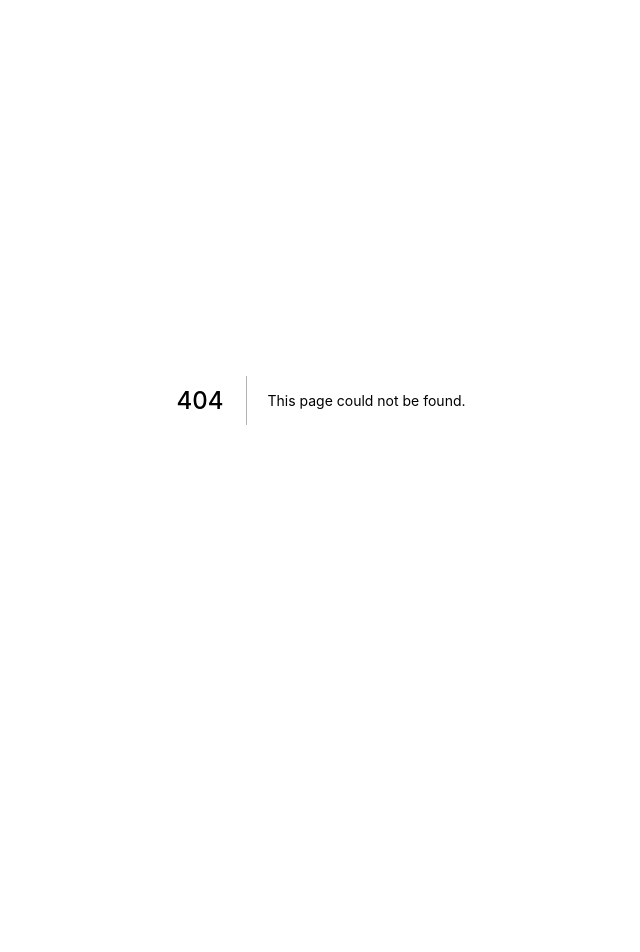
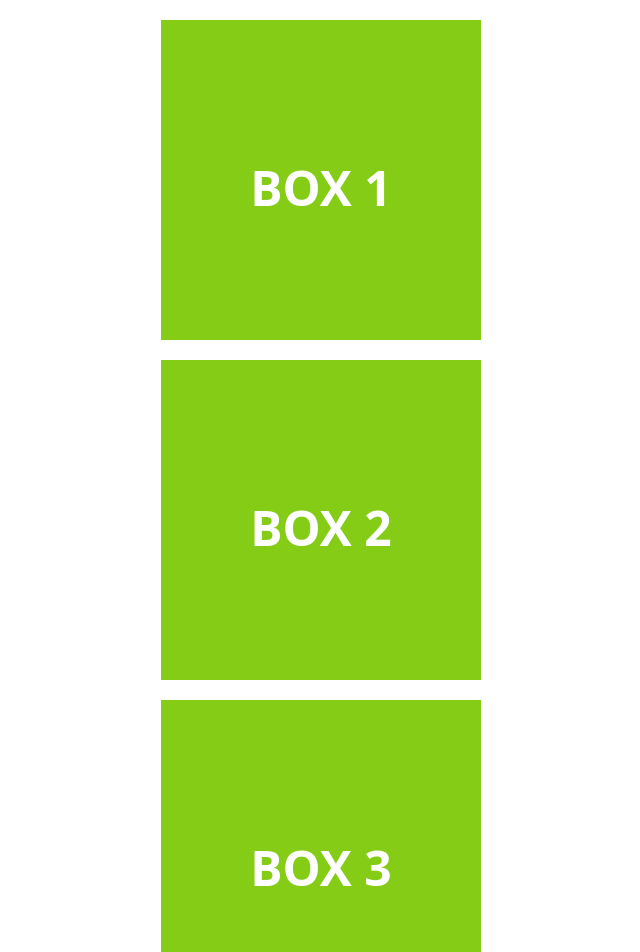
Before and after one commit to tri1911/nextjs-blog, a Next.js app: page /infinite-page in a window 1280 px wide. Before the commit this address had no page. Shown: the top 952 px of the page, without its empty margins (319-959 px from the left). Before the commit the page ends 800 px from the top, so only its background shows below. Built offline with nearby package versions, Linux system fonts and the light colour scheme.

Commit message:
chore: create DetectedBox prototype

```diff
--- /dev/null
+++ b/pages/infinite-page/index.tsx
@@ -0,0 +1,24 @@
+import React, { useEffect, useState } from "react";
+
+const DetectedBox = ({ id }: { id: string }) => {
+  useEffect(() => {
+    console.log(`Box ${id} is rendered...`);
+  }, []);
+  return (
+    <div className="bg-lime-500 h-80 w-80 my-5 mx-auto py-36 text-white uppercase font-bold text-5xl text-center">
+      Box {id}
+    </div>
+  );
+};
+
+const InfinitePage = () => {
+  return (
+    <div>
+      <DetectedBox id="1" />
+      <DetectedBox id="2" />
+      <DetectedBox id="3" />
+    </div>
+  );
+};
+
+export default InfinitePage;
```
